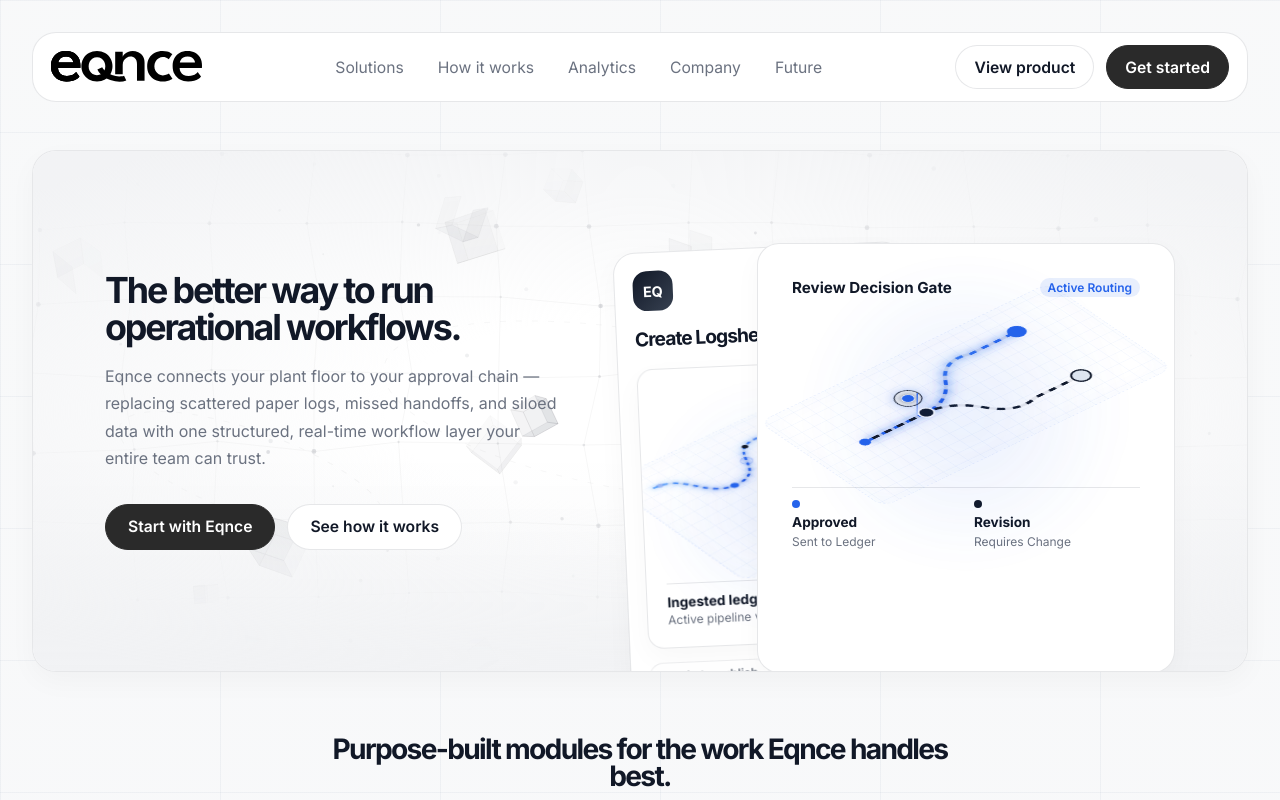
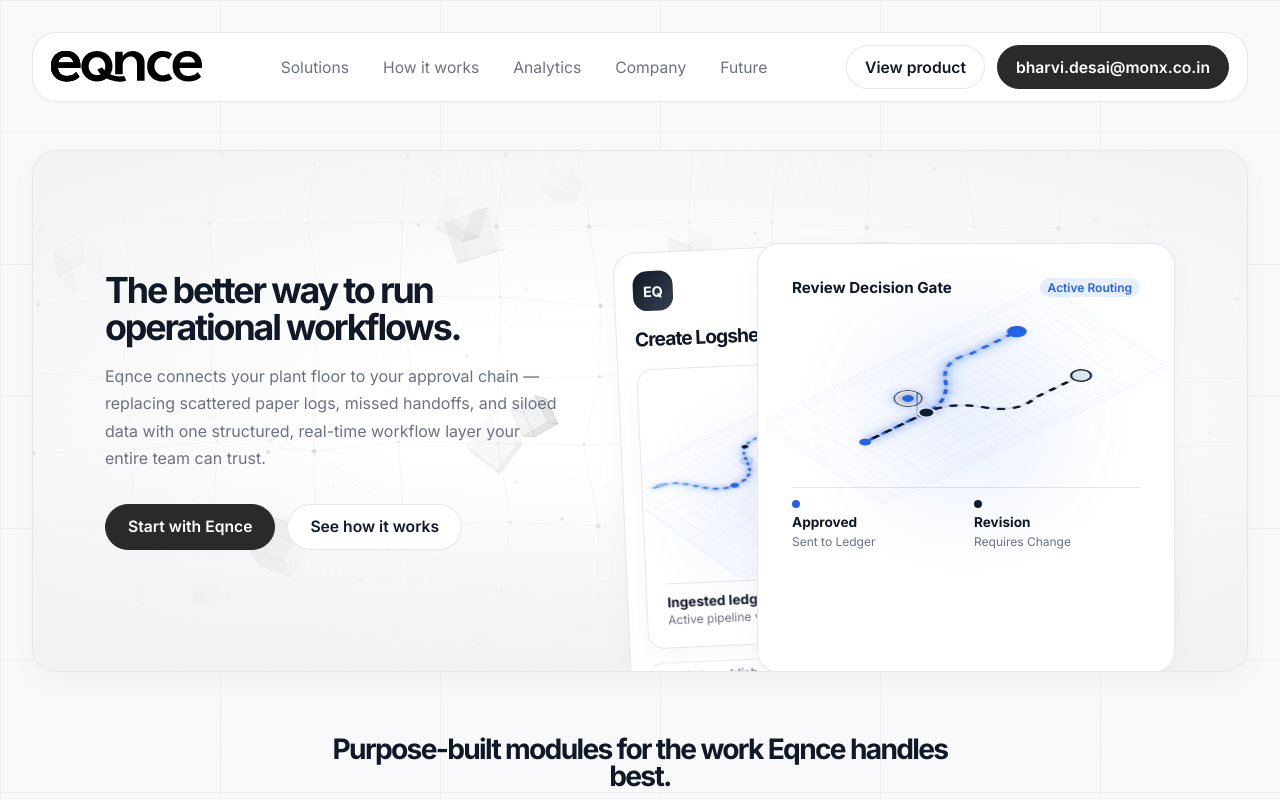
Before and after one commit to eqnce/equence-marketing-site, a React (Vite) app: page / in a window 1280 px wide. Shown: the top 800 px of the page. Built offline with nearby package versions, Linux system fonts and the light colour scheme.

Commit message:
Updated App.tsx

```diff
--- a/src/App.jsx
+++ b/src/App.jsx
@@ -391,7 +391,9 @@
           </nav>
           <div className="header-actions">
             <a className="button subtle" href="#solutions">View product</a>
-            <a className="button strong" href="#contact">Get started</a>
+            <a className="button strong" href="mailto:bharvi.desai@monx.co.in">
+              bharvi.desai@monx.co.in
+            </a>
           </div>
         </div>
       </header>
@@ -416,7 +418,7 @@
             </p>
 
             <div className="hero-actions">
-              <a className="button strong large" href="#contact">
+              <a className="button strong large" href="mailto:bharvi.desai@monx.co.in">
                 Start with Eqnce
               </a>
               <a className="button subtle large" href="#how-it-works">
@@ -533,9 +535,6 @@
             <h2>Bring Eqnce to the front of your plant workflow.</h2>
           </div>
           <div className="cta-actions">
-            <a className="button strong" href="bharvi.desai@monx.co.in">
-             bharvi.desai@monx.co.in
-            </a>
             <a className="button subtle top-link" href="#top">
               <span className="top-link-arrow">↑</span>
               <span>Back to top</span>
```
